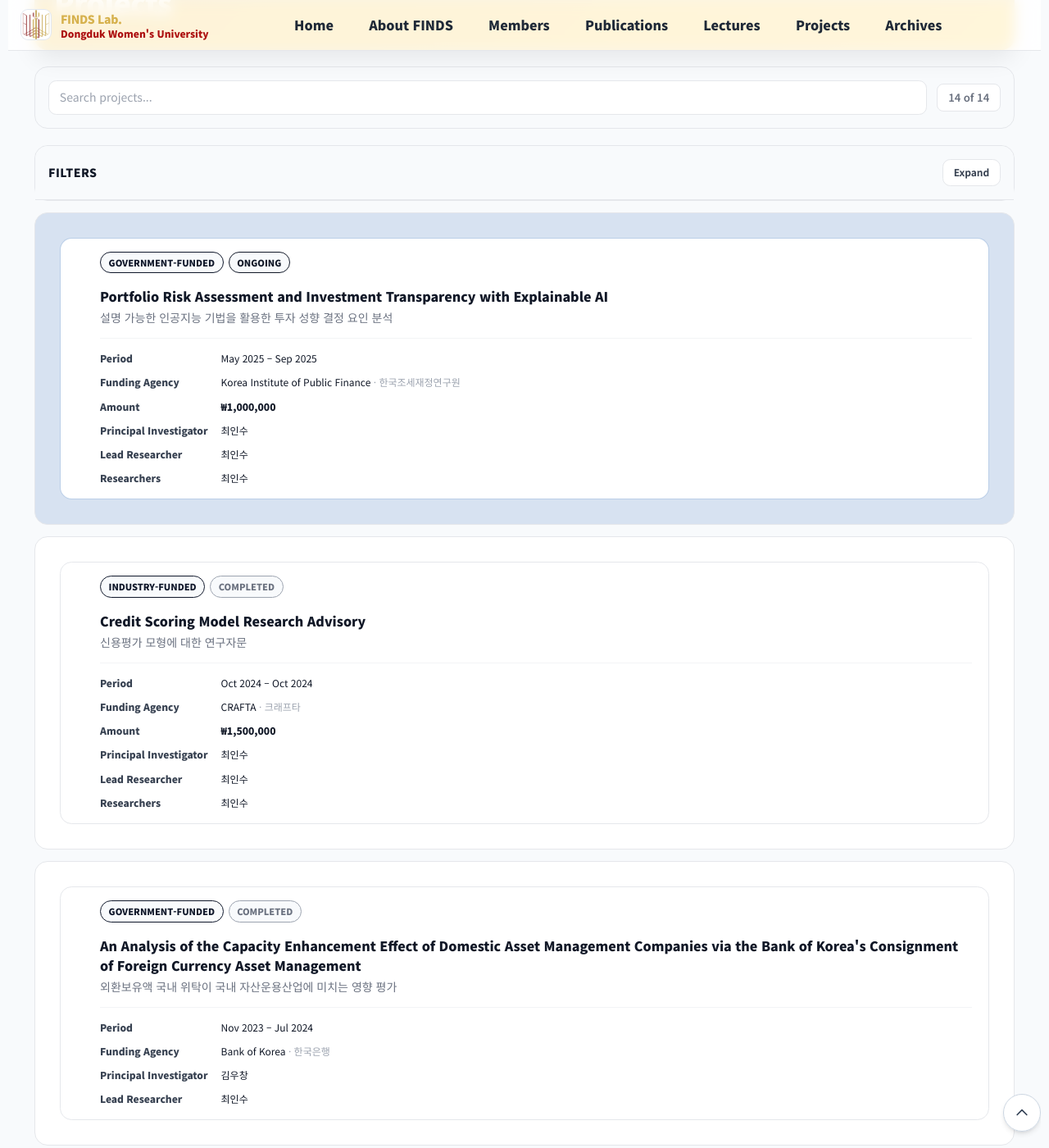
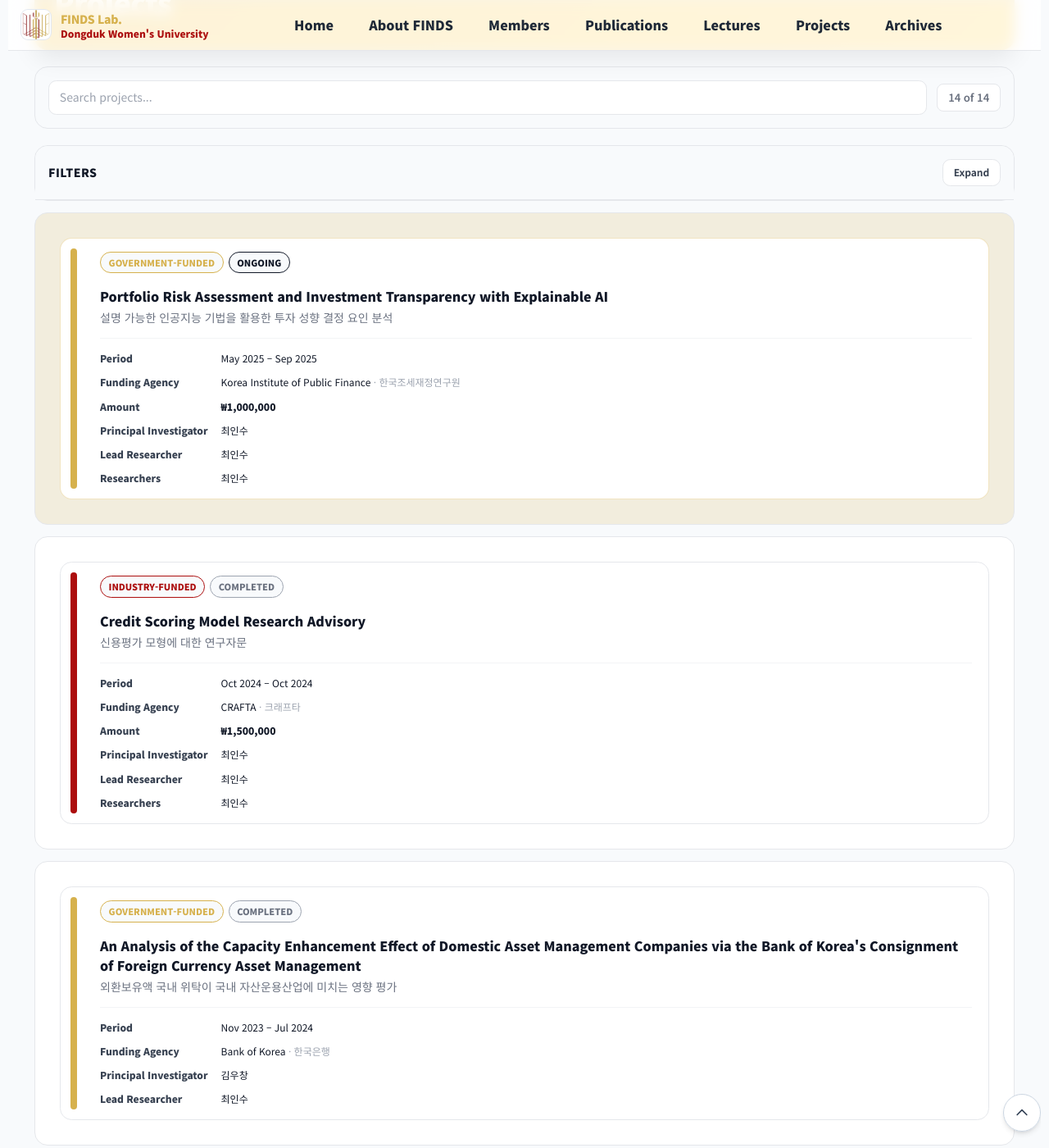
Before and after one commit to FinDS-Lab/site, a Jekyll site: the page built from projects.html, in a window 1280 px wide and 1400 px high, scrolled down 257 px. Shown: the whole window at 82% size. Built offline with Jekyll 4.4.1, drawn with Linux system fonts in a browser that asks for light colours; nearby versions of some CDN libraries.

Commit message:
Update projects.html

```diff
--- a/projects.html
+++ b/projects.html
@@ -10,9 +10,9 @@
       --gold: rgb(214, 177, 77);
       --gold-mid: rgb(234, 197, 97);
       --gold-dark: rgb(194, 157, 57);
-      --government-blue: rgb(14, 82, 172);
-      --industry-gold: rgb(214, 177, 77);
-      --academic-green: rgb(34, 139, 34);
+      --government-gold: rgb(214, 177, 77);
+      --industry-red: rgb(172, 14, 14);
+      --academic-black: #111827;
       --ongoing-black: #111827;
       --completed-gray: #9ca3af;
     }
@@ -232,14 +232,14 @@
   /* Card (outer tint = type color) */
   .card{border-radius:1rem;overflow:hidden;display:block}
 
-  .card.card--government-ongoing{background:rgba(14, 82, 172, 0.14) !important}
-  .card.card--industry-ongoing{background:rgba(214, 177, 77, 0.18) !important}
-  .card.card--academic-ongoing{background:rgba(34, 139, 34, 0.14) !important}
+  .card.card--government-ongoing{background:rgba(214, 177, 77, 0.18) !important}
+  .card.card--industry-ongoing{background:rgba(172, 14, 14, 0.14) !important}
+  .card.card--academic-ongoing{background:rgba(255, 255, 255, 0.95) !important}
   .card.card--completed{background:#ffffff}
 
-  .card.card--government-ongoing .inner{border-color: rgba(14, 82, 172, 0.28)}
-  .card.card--industry-ongoing .inner{border-color: rgba(214, 177, 77, 0.35)}
-  .card.card--academic-ongoing .inner{border-color: rgba(34, 139, 34, 0.28)}
+  .card.card--government-ongoing .inner{border-color: rgba(214, 177, 77, 0.35)}
+  .card.card--industry-ongoing .inner{border-color: rgba(172, 14, 14, 0.28)}
+  .card.card--academic-ongoing .inner{border-color: rgba(17, 24, 39, 0.25)}
 
   .inner{position:relative;background:#fff;border-radius:.9rem;margin:10px;overflow:hidden;border:1px solid #e5e7eb;transition:border-color .2s, box-shadow .2s}
   .card:hover .inner{box-shadow:0 6px 20px rgba(0,0,0,.06)}
@@ -347,14 +347,14 @@
 
   /* ===== Filters ===== */
   const FUNDING_TYPES = [
-    { value: "government", label: "Government-Funded", color: "var(--government-blue)" },
-    { value: "industry", label: "Industry-Funded", color: "var(--industry-gold)" },
-    { value: "academic", label: "Academic", color: "var(--academic-green)" }
+    { value: "government", label: "Government-Funded", color: "rgb(214, 177, 77)" },
+    { value: "industry", label: "Industry-Funded", color: "rgb(172, 14, 14)" },
+    { value: "academic", label: "Academic", color: "#111827" }
   ];
 
   const STATUSES = [
-    { value: "ongoing", label: "Ongoing", color: "var(--ongoing-black)" },
-    { value: "completed", label: "Completed", color: "var(--completed-gray)" }
+    { value: "ongoing", label: "Ongoing", color: "#111827" },
+    { value: "completed", label: "Completed", color: "#9ca3af" }
   ];
 
   const onFunding = new Set();
```
Also changed, not shown: other parts of projects.html (+6 -3 lines).
